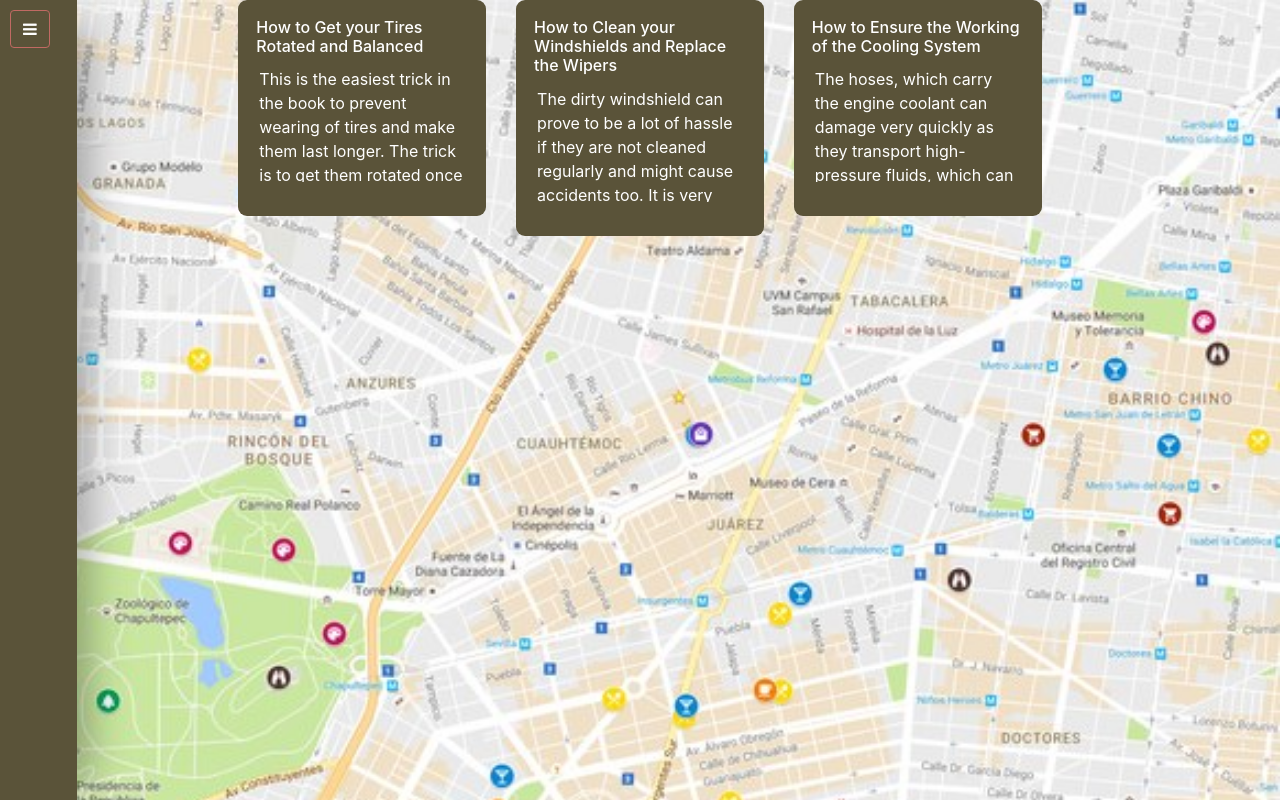
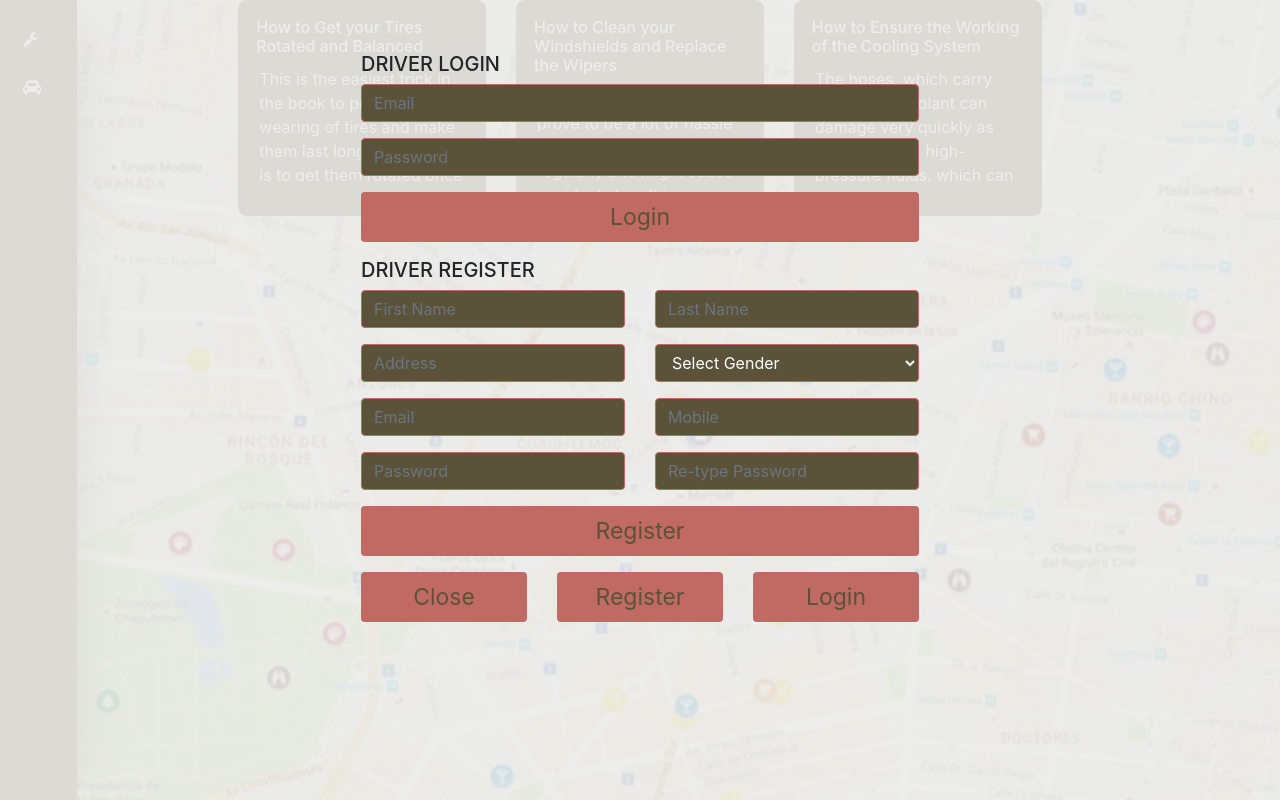
Before and after one commit to Gfrey70/Project, a CodeIgniter app: page /database/ in a window 1280 px wide. Run offline with CodeIgniter, Linux system fonts and the light colour scheme; some libraries are stand-ins or nearby versions.

Commit message:
form for driver

```diff
--- a/application/controllers/homectrl.php
+++ b/application/controllers/homectrl.php
@@ -11,8 +11,7 @@ class homectrl extends CI_controller
     parent::__construct();
     $this->load->helper('url');
   }
-  function index()
-  {
+  function index(){
     $this->load->view('head');
     $this->load->view('homepanel');
     $this->load->view('footer');
--- a/application/views/homepanel.php
+++ b/application/views/homepanel.php
@@ -9,6 +9,100 @@
   <div class="vl-map-container-fluid">
     <div class="vl-map-holder" id="vl-map-container"></div>
   </div>
+
+  <div id="popviewer" class="col-md-12 pop-container ">
+    <div class="col-md-6 container">
+
+    <form id="" class="" action="<?php echo base_url('index.php/driver/login');?>" method="post">
+          <h5>DRIVER LOGIN</h5>
+          <div class="form-group">
+            <input required placeholder="Email" type="text" class="form-control vl-input-underline" name="email" value="">
+          </div>
+          <div class="form-group">
+            <input required placeholder="Password" type="password" class="form-control vl-input-underline" name="password" value="">
+          </div>
+          <div class="form-group">
+            <button type="submit" name="button" class="btn form-control vl-btn-login">Login</button>
+          </div>
+        </form>
+
+    <form id="" class="" action="index.html" method="post">
+          <h5>DRIVER REGISTER</h5>
+          <div class="row">
+            <div class="col-md-6">
+              <div class="form-group">
+                <input placeholder="First Name" type="text" class="form-control vl-input-underline" name="" value="">
+              </div>
+            </div>
+            <div class="col-md-6">
+              <div class="form-group">
+                <input placeholder="Last Name" type="text" class="form-control vl-input-underline" name="" value="">
+              </div>
+            </div>
+          </div>
+          <div class="row">
+            <div class="col-md-6">
+              <div class="form-group">
+                <input placeholder="Address" type="text" class="form-control vl-input-underline" name="" value="">
+              </div>
+            </div>
+            <div class="col-md-6">
+              <div class="form-group">
+              <select class="form-control vl-input-underline" name="">
+                <option value="" selected disabled>Select Gender</option>
+                <option value="male">Male</option>
+                <option value="female">Female</option>
+              </select>
+              </div>
+            </div>
+          </div>
+          <div class="row">
+            <div class="col-md-6">
+              <div class="form-group">
+                <input placeholder="Email" type="text" class="form-control vl-input-underline" name="" value="">
+              </div>
+            </div>
+            <div class="col-md-6">
+              <div class="form-group">
+                <input placeholder="Mobile" type="text" class="form-control vl-input-underline" name="" value="">
+              </div>
+            </div>
+          </div>
+          <div class="row">
+            <div class="col-md-6">
+              <div class="form-group">
+                <input placeholder="Password" type="password" class="form-control vl-input-underline" name="" value="">
+              </div>
+            </div>
+            <div class="col-md-6">
+              <div class="form-group">
+                <input placeholder="Re-type Password" type="password" class="form-control vl-input-underline" name="" value="">
+              </div>
+            </div>
+          </div>
+          <div class="form-group">
+            <div class="row">
+            <div class="col-md-12">
+            <button type="submit" name="button" class="btn form-control vl-btn-login">Register</button>
+            </div>
+            </div>
+          </div>
+        </form>
+
+        <div class="row">
+          <div class="col-md-4">
+            <button class="form-control btn vl-btn-login">Close</button>
+          </div>
+          <div class="col-md-4">
+            <button class="form-control btn vl-btn-login">Register</button>
+          </div>
+          <div class="col-md-4">
+            <button class="form-control btn vl-btn-login">Login</button>
+          </div>
+        </div>
+    </div>
+  </div>
+
   <div class="container-fluid vl-tips-holder">
     <div class="col-md-8 container">
       <div class="row">
@@ -49,7 +143,8 @@ If you don't see any cuts or leaks, the parts are moving freely, and your AC blo
   </div>
   <div class="vl-account-pane" id="vl-account-pane">
     <div class="vl-close-btn-pane" id="vl-open-btn-holder">
-      <button id="vl-open-btn" type="button" name="button" class="btn vl-btn-outline"><i class="fa fa-bars"></i> </button>
+      <button id="vl-open-btn" type="button" name="button" class="btn vl-btn-outline"><i class="fa fa-wrench"></i> </button>
+      <button id="vl-driver-btn" type="button" name="button" class="btn vl-btn-outline"><i class="fa fa-car"></i> </button>
     </div>
     <div class="vl-content" id="vl-pane-control">
       <div class="container-fluid vl-hader-bar">
--- a/assets/css/main_style.css
+++ b/assets/css/main_style.css
@@ -146,6 +146,7 @@ box-shadow: 0px 3px 8px -3px rgba(0,0,0,0.1);
   border:1px solid #c16a63;
   background:#5a5339;
   color:#ffffff;
+  margin-top:10px;
 }
 .vl-content{
   display:none;
@@ -155,6 +156,16 @@ box-shadow: 0px 3px 8px -3px rgba(0,0,0,0.1);
 }
 .vl-content-open{
   display:block;
+}
+.pop-container {
+  background: #ebebe9e3;
+  position: absolute;
+  top: 0;
+  bottom: 0;
+  left: 0;
+  right: 0;
+  z-index: 9;
+  padding: 52px;
 }
 .vl-form-wrapper{
   position:relative;
```
